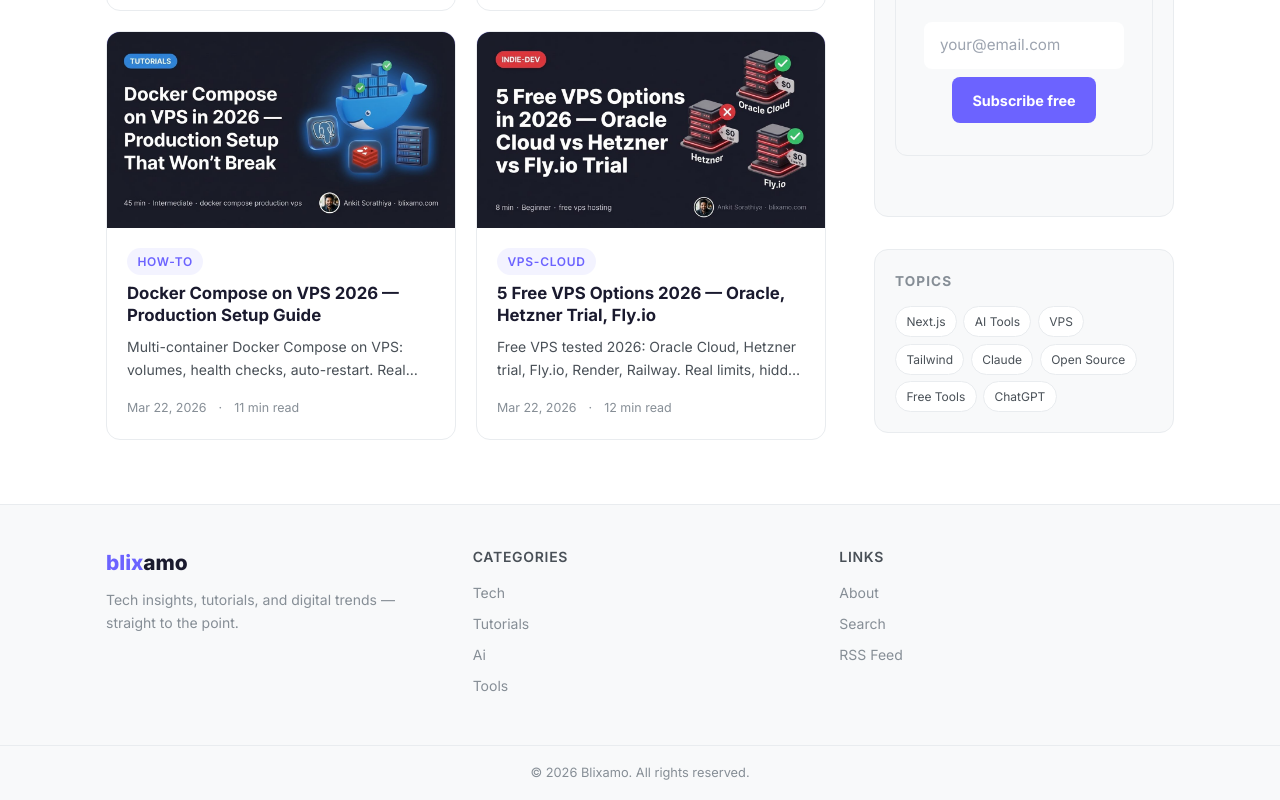
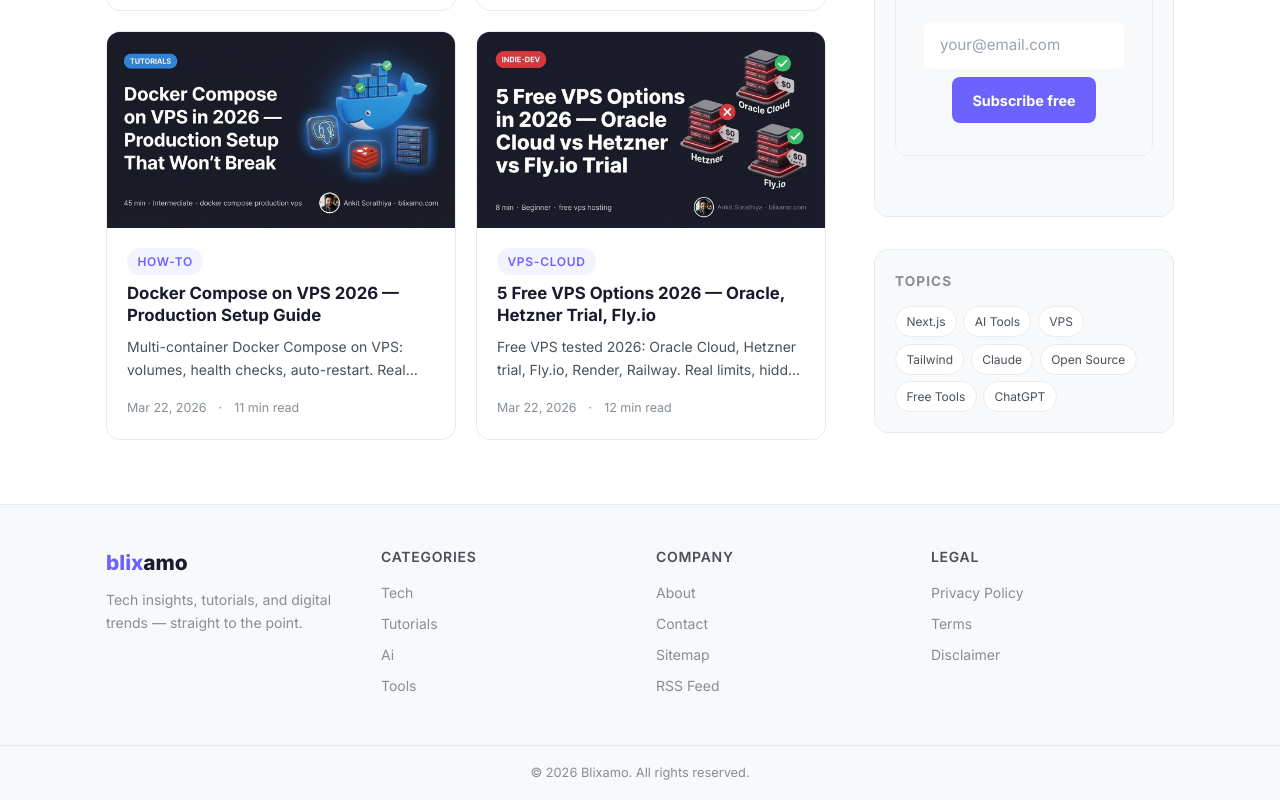
Before and after one commit to Ankit7000/blixamo, a Next.js app: page / in a window 1280 px wide. Shown: the part 1495-2295 px from the top of the page. Built offline with nearby package versions, Linux system fonts and the light colour scheme; no server answers.

Commit message:
footer: add visible company and legal links

```diff
--- a/components/layout/Footer.tsx
+++ b/components/layout/Footer.tsx
@@ -1,6 +1,22 @@
 import Link from 'next/link'
 
 export function Footer() {
+  const linkStyle = {
+    display: 'block',
+    color: 'var(--text-muted)',
+    fontSize: '0.875rem',
+    marginBottom: '0.4rem',
+  } as const
+
+  const sectionTitleStyle = {
+    fontWeight: 600,
+    marginBottom: '0.75rem',
+    fontSize: '0.875rem',
+    textTransform: 'uppercase',
+    letterSpacing: '0.05em',
+    color: 'var(--text-secondary)',
+  } as const
+
   return (
     <footer style={{ borderTop: '1px solid var(--border)', marginTop: '4rem', background: 'var(--bg-subtle)' }}>
       <div style={{ maxWidth: '1100px', margin: '0 auto', padding: '2.5rem 1rem', display: 'grid', gridTemplateColumns: 'repeat(auto-fit, minmax(180px, 1fr))', gap: '2rem' }}>
@@ -13,15 +29,30 @@
           </p>
         </div>
         <div>
-          <p style={{ fontWeight: 600, marginBottom: '0.75rem', fontSize: '0.875rem', textTransform: 'uppercase', letterSpacing: '0.05em', color: 'var(--text-secondary)' }}>Categories</p>
+          <p style={sectionTitleStyle}>Categories</p>
           {['tech', 'tutorials', 'ai', 'tools'].map(c => (
-            <Link key={c} href={`/category/${c}`} style={{ display: 'block', color: 'var(--text-muted)', fontSize: '0.875rem', marginBottom: '0.4rem', textTransform: 'capitalize' }}>{c}</Link>
+            <Link key={c} href={`/category/${c}`} style={{ ...linkStyle, textTransform: 'capitalize' }}>{c}</Link>
           ))}
         </div>
         <div>
-          <p style={{ fontWeight: 600, marginBottom: '0.75rem', fontSize: '0.875rem', textTransform: 'uppercase', letterSpacing: '0.05em', color: 'var(--text-secondary)' }}>Links</p>
-          {[{ label: 'About', href: '/about' }, { label: 'Search', href: '/search' }, { label: 'RSS Feed', href: '/feed.xml' }].map(l => (
-            <Link key={l.href} href={l.href} style={{ display: 'block', color: 'var(--text-muted)', fontSize: '0.875rem', marginBottom: '0.4rem' }}>{l.label}</Link>
+          <p style={sectionTitleStyle}>Company</p>
+          {[
+            { label: 'About', href: '/about' },
+            { label: 'Contact', href: '/contact' },
+            { label: 'Sitemap', href: '/sitemap.xml' },
+            { label: 'RSS Feed', href: '/feed.xml' },
+          ].map(l => (
+            <Link key={l.href} href={l.href} style={linkStyle}>{l.label}</Link>
+          ))}
+        </div>
+        <div>
+          <p style={sectionTitleStyle}>Legal</p>
+          {[
+            { label: 'Privacy Policy', href: '/privacy-policy' },
+            { label: 'Terms', href: '/terms' },
+            { label: 'Disclaimer', href: '/disclaimer' },
+          ].map(l => (
+            <Link key={l.href} href={l.href} style={linkStyle}>{l.label}</Link>
           ))}
         </div>
       </div>
```
